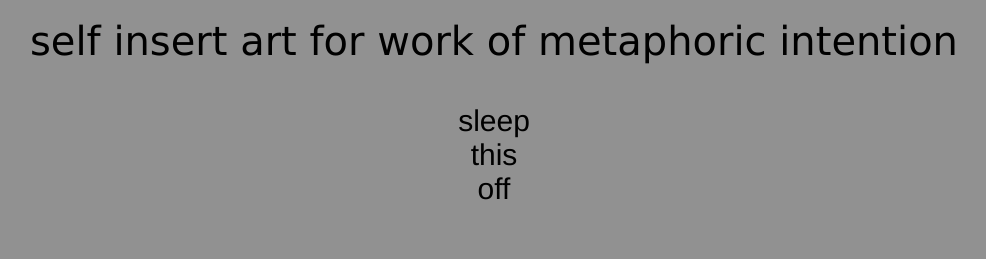
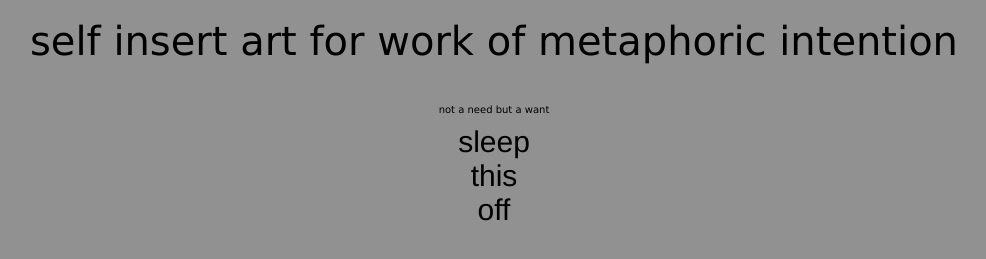
Before and after one commit to MontanoDiego/aboutMe, a plain HTML site: page index.html in a window 1280 px wide. Shown: the part 899-1158 px from the top of the page, without its empty margins (146-1132 px from the left). Drawn offline with Linux system fonts and the light colour scheme.

Commit message:
add line of text before ul

```diff
--- a/index.html
+++ b/index.html
@@ -31,6 +31,7 @@
             <h2>__independent__</h2>
             <img id="me" src="assets/about_me_image.jpg" width="300px" alt="artistic rep">
             <p>self insert art for work of metaphoric intention</p>
+            <p id="needs">not a need but a want</p>
             <ul>
                 <li>sleep</li>
                 <li>this</li>
--- a/styles/global.css
+++ b/styles/global.css
@@ -54,3 +54,7 @@ li {
     margin-right: auto;
     width: 50%;
 }
+
+#needs {
+    font-size: 10px;
+}
```
